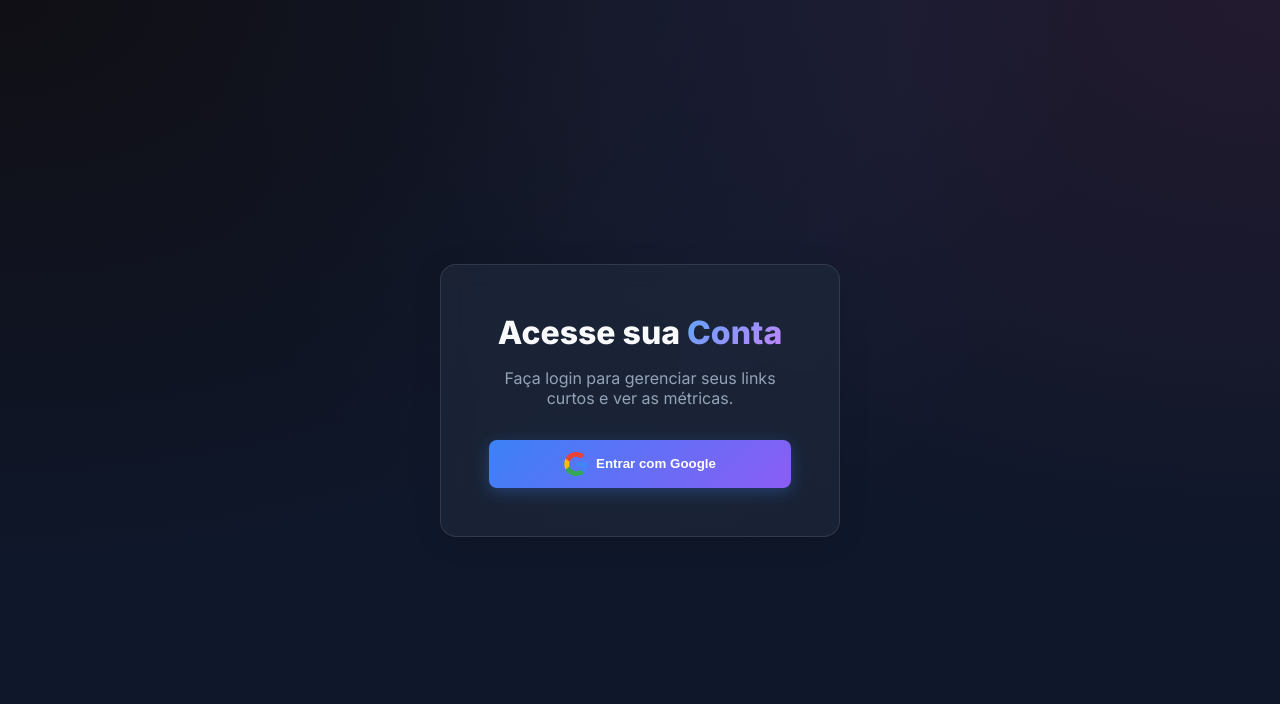
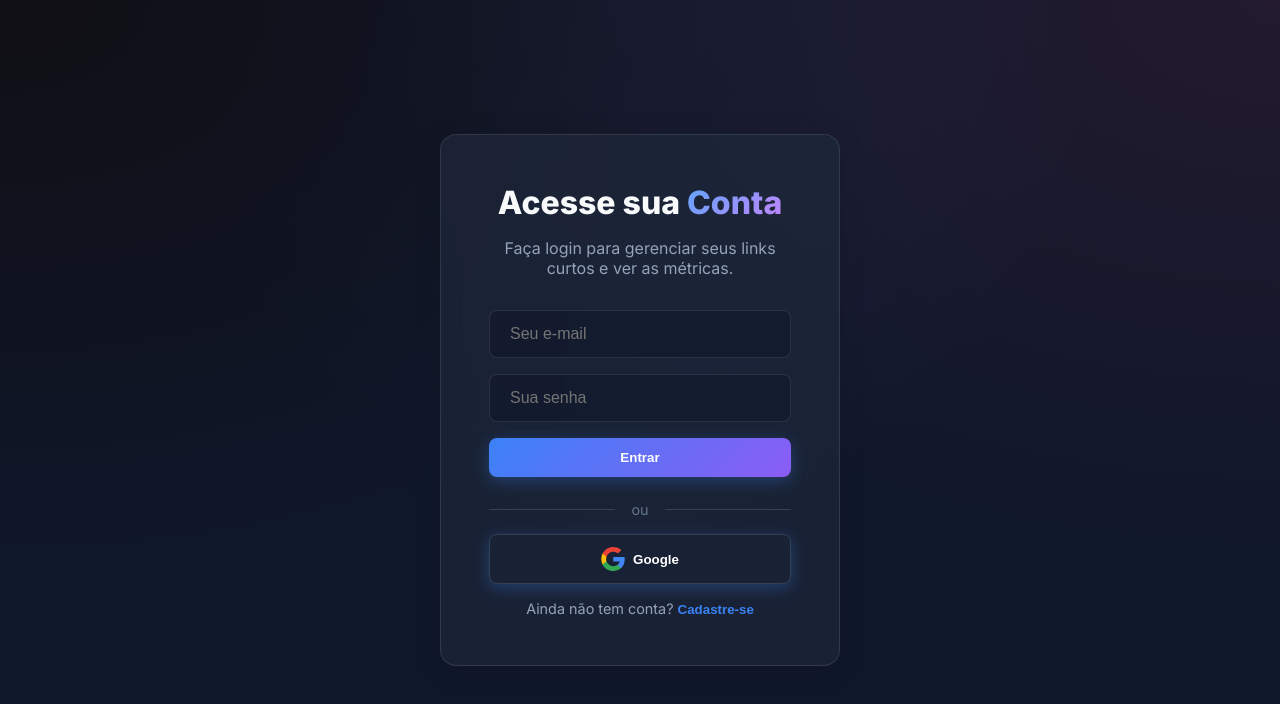
Before and after one commit to NogueiraSDS/NutURL_Code, a Next.js app: page /login in a window 1280 px wide. Shown: the top 704 px of the page. Built offline with nearby package versions, Linux system fonts and the light colour scheme; no server answers.

Commit message:
feat(auth): add email and password authentication to login page

```diff
--- a/src/app/login/page.tsx
+++ b/src/app/login/page.tsx
@@ -2,11 +2,17 @@
 
 import { useAuth } from '@/context/AuthContext';
 import { useRouter } from 'next/navigation';
-import { useEffect } from 'react';
+import { useEffect, useState } from 'react';
 
 export default function Login() {
-  const { user, signInWithGoogle, loading } = useAuth();
+  const { user, signInWithGoogle, signInWithEmail, registerWithEmail, loading } = useAuth();
   const router = useRouter();
+
+  const [email, setEmail] = useState('');
+  const [password, setPassword] = useState('');
+  const [isRegistering, setIsRegistering] = useState(false);
+  const [error, setError] = useState('');
+  const [isSubmitting, setIsSubmitting] = useState(false);
 
   useEffect(() => {
     if (user) {
@@ -14,19 +20,70 @@ export default function Login() {
     }
   }, [user, router]);
 
+  const handleSubmit = async (e: React.FormEvent) => {
+    e.preventDefault();
+    if (!email || !password) return;
+
+    setIsSubmitting(true);
+    setError('');
+
+    try {
+      if (isRegistering) {
+        await registerWithEmail(email, password);
+      } else {
+        await signInWithEmail(email, password);
+      }
+    } catch (err: any) {
+      console.error(err);
+      setError(err.message || 'Ocorreu um erro ao processar sua solicitação.');
+    } finally {
+      setIsSubmitting(false);
+    }
+  };
+
   if (loading) return <div style={{ display: 'flex', justifyContent: 'center', alignItems: 'center', flex: 1 }}>Carregando...</div>;
 
   return (
     <div style={{ display: 'flex', flexDirection: 'column', alignItems: 'center', justifyContent: 'center', flex: 1, padding: '2rem' }}>
       <div className="glass" style={{ padding: '3rem', maxWidth: '400px', width: '100%', textAlign: 'center' }}>
         <h1 style={{ fontSize: '2rem', marginBottom: '1rem', fontWeight: 800 }}>
-          Acesse sua <span className="text-gradient">Conta</span>
+          {isRegistering ? 'Crie sua ' : 'Acesse sua '} <span className="text-gradient">Conta</span>
         </h1>
         <p style={{ color: '#94a3b8', marginBottom: '2rem' }}>
-          Faça login para gerenciar seus links curtos e ver as métricas.
+          {isRegistering ? 'Cadastre-se para gerenciar seus links curtos.' : 'Faça login para gerenciar seus links curtos e ver as métricas.'}
         </p>
 
-        <button onClick={signInWithGoogle} className="btn" style={{ width: '100%', display: 'flex', gap: '0.5rem', justifyContent: 'center', alignItems: 'center' }}>
+        <form onSubmit={handleSubmit} style={{ display: 'flex', flexDirection: 'column', gap: '1rem', marginBottom: '1.5rem' }}>
+          <input
+            type="email"
+            value={email}
+            onChange={(e) => setEmail(e.target.value)}
+            placeholder="Seu e-mail"
+            className="input"
+            required
+          />
+          <input
+            type="password"
+            value={password}
+            onChange={(e) => setPassword(e.target.value)}
+            placeholder="Sua senha"
+            className="input"
+            required
+            minLength={6}
+          />
+          {error && <p style={{ color: 'var(--error)', fontSize: '0.9rem', textAlign: 'left' }}>{error}</p>}
+          <button type="submit" className="btn" disabled={isSubmitting}>
+            {isSubmitting ? 'Processando...' : (isRegistering ? 'Cadastrar' : 'Entrar')}
+          </button>
+        </form>
+
+        <div style={{ display: 'flex', alignItems: 'center', margin: '1rem 0', color: '#64748b' }}>
+          <div style={{ flex: 1, height: '1px', background: '#334155' }}></div>
+          <span style={{ margin: '0 1rem', fontSize: '0.9rem' }}>ou</span>
+          <div style={{ flex: 1, height: '1px', background: '#334155' }}></div>
+        </div>
+
+        <button onClick={signInWithGoogle} className="btn" style={{ width: '100%', display: 'flex', gap: '0.5rem', justifyContent: 'center', alignItems: 'center', marginBottom: '1rem', background: 'transparent', border: '1px solid #334155' }}>
           <svg viewBox="0 0 24 24" width="24" height="24" xmlns="http://www.w3.org/2000/svg">
             <g transform="matrix(1, 0, 0, 1, 27.009001, -39.238598)">
               <path fill="#4285F4" d="M -3.264 51.509 C -3.264 50.719 -3.334 49.969 -3.454 49.239 L -14.754 49.239 L -14.754 53.749 L -8.284 53.749 C -8.574 55.229 -9.424 56.479 -10.684 57.329 L -10.684 60.329 L -6.824 60.329 C -4.564 58.239 -3.264 55.159 -3.264 51.509 Z"/>
@@ -35,8 +92,19 @@ export default function Login() {
               <path fill="#EA4335" d="M -14.754 43.989 C -12.984 43.989 -11.404 44.599 -10.154 45.789 L -6.734 42.369 C -8.804 40.429 -11.514 39.239 -14.754 39.239 C -19.444 39.239 -23.494 41.939 -25.464 45.859 L -21.484 48.949 C -20.534 46.099 -17.884 43.989 -14.754 43.989 Z"/>
             </g>
           </svg>
-          Entrar com Google
+          Google
         </button>
+
+        <p style={{ fontSize: '0.9rem', color: '#94a3b8' }}>
+          {isRegistering ? 'Já tem uma conta?' : 'Ainda não tem conta?'}
+          {' '}
+          <button
+            onClick={() => { setIsRegistering(!isRegistering); setError(''); }}
+            style={{ color: 'var(--primary)', background: 'none', border: 'none', cursor: 'pointer', fontWeight: 'bold' }}
+          >
+            {isRegistering ? 'Faça login' : 'Cadastre-se'}
+          </button>
+        </p>
       </div>
     </div>
   );
--- a/src/context/AuthContext.tsx
+++ b/src/context/AuthContext.tsx
@@ -1,13 +1,15 @@
 'use client';
 
 import { createContext, useContext, useEffect, useState } from 'react';
-import { User, onAuthStateChanged, GoogleAuthProvider, signInWithPopup, signOut } from 'firebase/auth';
+import { User, onAuthStateChanged, GoogleAuthProvider, signInWithPopup, signOut, signInWithEmailAndPassword, createUserWithEmailAndPassword } from 'firebase/auth';
 import { auth } from '@/lib/firebase';
 
 interface AuthContextType {
   user: User | null;
   loading: boolean;
   signInWithGoogle: () => Promise<void>;
+  signInWithEmail: (email: string, pass: string) => Promise<void>;
+  registerWithEmail: (email: string, pass: string) => Promise<void>;
   logout: () => Promise<void>;
 }
 
@@ -15,6 +17,8 @@ const AuthContext = createContext<AuthContextType>({
   user: null,
   loading: true,
   signInWithGoogle: async () => {},
+  signInWithEmail: async () => {},
+  registerWithEmail: async () => {},
   logout: async () => {},
 });
 
@@ -23,7 +27,6 @@ export const AuthProvider = ({ children }: { children: React.ReactNode }) => {
   const [loading, setLoading] = useState(true);
 
   useEffect(() => {
-    // We check if auth is available, it might crash if firebaseConfig is not set correctly, but we try-catch it
     try {
       const unsubscribe = onAuthStateChanged(auth, (user) => {
         setUser(user);
@@ -42,8 +45,16 @@ export const AuthProvider = ({ children }: { children: React.ReactNode }) => {
       await signInWithPopup(auth, provider);
     } catch (error) {
       console.error(error);
-      alert('Erro ao fazer login com Google. Verifique se as credenciais do Firebase estão no .env.local');
+      alert('Erro ao fazer login com Google. Verifique se as credenciais do Firebase estão corretas.');
     }
+  };
+
+  const signInWithEmail = async (email: string, pass: string) => {
+    await signInWithEmailAndPassword(auth, email, pass);
+  };
+
+  const registerWithEmail = async (email: string, pass: string) => {
+    await createUserWithEmailAndPassword(auth, email, pass);
   };
 
   const logout = async () => {
@@ -51,7 +62,7 @@ export const AuthProvider = ({ children }: { children: React.ReactNode }) => {
   };
 
   return (
-    <AuthContext.Provider value={{ user, loading, signInWithGoogle, logout }}>
+    <AuthContext.Provider value={{ user, loading, signInWithGoogle, signInWithEmail, registerWithEmail, logout }}>
       {children}
     </AuthContext.Provider>
   );
```
